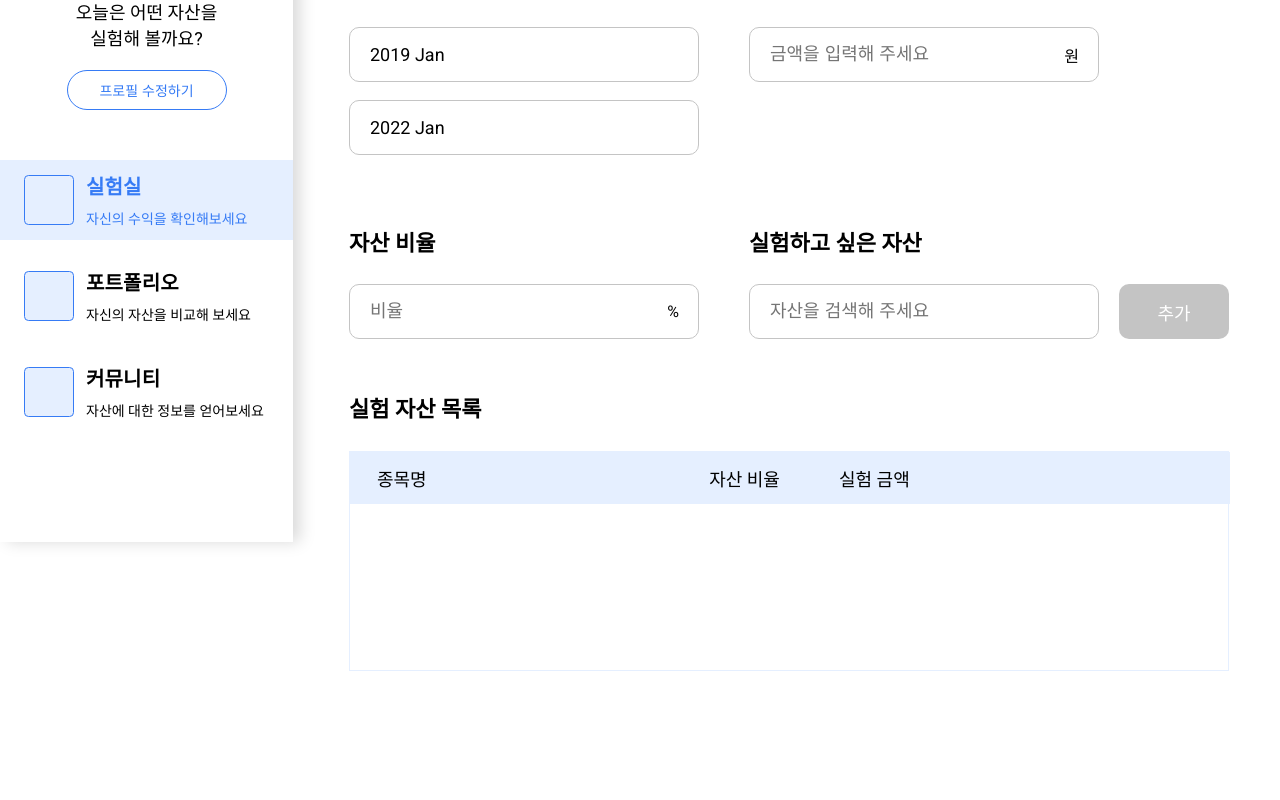
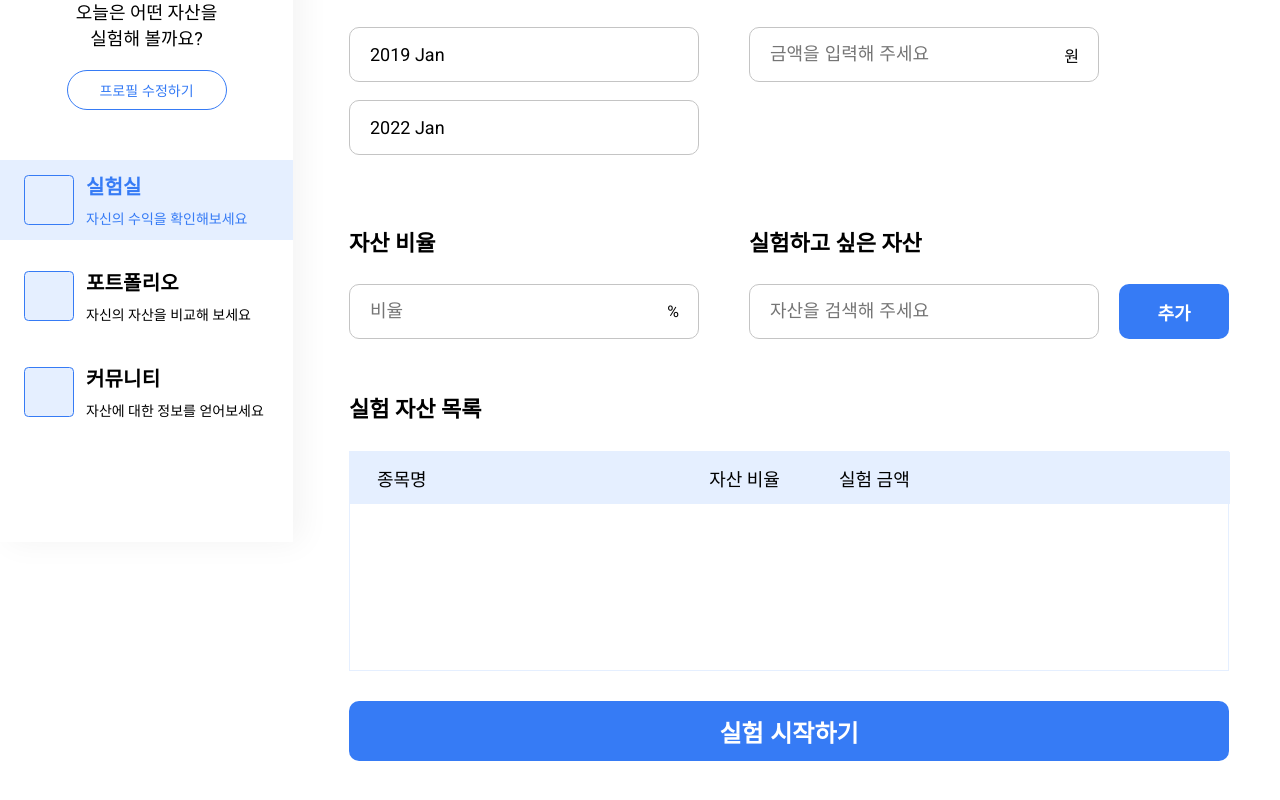
Before and after one commit to oagree0123/backandstock_FE, a React (Create React App) app: page / in a window 1280 px wide. Shown: the part 338-1138 px from the top of the page. Before the commit the page ends 1065 px from the top, so only its background shows below. Built offline with nearby package versions, Linux system fonts and the light colour scheme.

Commit message:
✨ [오예준] 종목검색/백테스팅 서버연결

```diff
--- a/src/components/BackTestForm/BackTestForm.js
+++ b/src/components/BackTestForm/BackTestForm.js
@@ -3,9 +3,10 @@ import { useSelector, useDispatch } from 'react-redux';
 import BackTestList from '../BackTestList/BackTestList';
 import MonthPicker from '../MonthPicker/MonthPicker';
 import StockSearch from '../StockSearch/StockSearch';
-import { FormBottom, FormInput, FormLeft, FormRight, FormTitle, FormTop, FormWrap, MoneyWrap, Won } from './style';
+import { FormBottom, FormInput, FormLeft, FormRight, FormTitle, FormTop, FormWrap, MoneyWrap, Won, BackTextBtn } from './style';
 
 import { actionCreators as testformActions } from '../../redux/modules/testform';
+import { actionCreators as portActions } from '../../redux/modules/port';
 
 const BackTestForm = () => {
   const dispatch = useDispatch();
@@ -41,6 +42,11 @@ const BackTestForm = () => {
         <StockSearch />
       </FormBottom>
       <BackTestList />
+      <BackTextBtn
+        onClick={() => {
+          dispatch(portActions.getResultDB());
+        }}
+      >실험 시작하기</BackTextBtn>
     </FormWrap>
   );
 };
--- a/src/components/BackTestForm/style.js
+++ b/src/components/BackTestForm/style.js
@@ -58,3 +58,14 @@ export const FormInput = styled.input`
   border: 1px solid var(--gray-color);
   border-radius: 10px;
 `;
+
+export const BackTextBtn = styled.button`
+  width: 100%;
+  height: 60px;
+  font-size: var(--font-header);
+  font-weight: 600;
+  color: #fff;
+  background-color: var(--primary-color);
+  border: none;
+  border-radius: 10px;
+`;
--- a/src/components/BackTestList/style.js
+++ b/src/components/BackTestList/style.js
@@ -1,7 +1,7 @@
 import styled from 'styled-components';
 
 export const TestListWrap = styled.div`
-
+  margin-bottom: 30px;
 `;
 
 export const ListTitle = styled.h3`
--- a/src/components/SearchPreview/SearchPreview.js
+++ b/src/components/SearchPreview/SearchPreview.js
@@ -4,7 +4,7 @@ import { PreviewWrap } from './style';
 
 const SearchPreview = (props) => {
   const { _onClick } = props;
-
+  console.log(props.stock_code)
   return (
     <PreviewWrap onClick={_onClick}>
       <p>{props.stock_code}</p>
--- a/src/components/SideTap/style.js
+++ b/src/components/SideTap/style.js
@@ -1,6 +1,8 @@
 import styled from "styled-components";
 
 export const SideTapWrap = styled.div`
+  position: fixed;
+  top: 80px;
   margin: 0;
   width: 293px;
   height: 100vh;
@@ -11,7 +13,7 @@ export const SideTapWrap = styled.div`
   justify-content: flex-start;
   align-items: center;
   background-color: #fff;
-  box-shadow: 7px 0px 15px rgba(0, 0, 0, 0.15);
+  box-shadow: 8px 0px 30px rgba(0, 0, 0, 0.05);
 `;
 
 export const SideUserWrap = styled.div`
--- a/src/components/StockSearch/StockSearch.js
+++ b/src/components/StockSearch/StockSearch.js
@@ -27,11 +27,37 @@ const StockSearch = () => {
   const [stock_search, setStockSearch] = useState("");
   const [stock_name, setStockName] = useState("");
   const [stock_code, setStockCode] = useState("");
+  const [search_list, setSearchList] = useState([]);
 
 
-  let search_list = {
+  /* let search_list = {
     stockName : ["삼성전자", "삼성전기", "삼성엔지니어링", "삼성엔지니어링", "삼성엔지니어링" ],
     stockCode : ["000100", "000200", "000300", "000300", "000300"]
+  } */
+
+  const searchStock = async (search_name) => {
+    if (Number(search_name)) {
+      let list = await axios
+        .get(`http://yuseon.shop/stock/search`, {
+          params: {
+            keyword: search_name,
+            type: "code"
+          }
+      });
+      setSearchList(list.data);
+      console.log(search_list);
+    }
+    else {
+      let list = await axios
+        .get(`http://yuseon.shop/stock/search`, {
+          params: {
+            keyword: search_name,
+            type: "name"
+          }
+      });
+      setSearchList(list.data);
+      console.log(search_list);
+    }
   }
 
   return (
@@ -60,7 +86,7 @@ const StockSearch = () => {
               onChange={(e) => {
                 // 변경 시 검색
                 setStockSearch(e.target.value);
-                //searchStock(e.target.value)
+                searchStock(e.target.value)
                 if(e.target.value==="") {
                   return;
                 }
@@ -70,16 +96,17 @@ const StockSearch = () => {
             />
             {is_open &&
               <PreviewListWrap>
-                {search_list.stockName.map((s, i) => {
+                {search_list.map((s, i) => {
+                  console.log(s)
                   return (
                     <SearchPreview
                       key={i}
-                      stock_name={s}
-                      stock_code={search_list.stockCode[i]}
+                      stock_name={s.stockName}
+                      stock_code={s.stockCode}
                       _onClick={() => {
-                        setStockName(s);
-                        setStockSearch(s);
-                        setStockCode(search_list.stockCode[i]);
+                        setStockName(s.stockName);
+                        setStockSearch(s.stockName);
+                        setStockCode(s.stockCode);
                         setIsOpen(false);
                       }}
                     />
--- a/src/components/StockSearch/style.js
+++ b/src/components/StockSearch/style.js
@@ -75,7 +75,7 @@ export const PreviewListWrap = styled.div`
   top: 60px;
   left: 0;
   width: 100%;
-  max-height: 600px;
+  max-height: 200px;
   display: flex;
   flex-direction: column;
   justify-content: flex-start;
@@ -93,8 +93,9 @@ export const SearchBtn = styled.button`
   width: 110px;
   height: 55px;
   font-size: var(--font-main);
+  font-weight: 600;
   color: #fff;
   border: none;
   border-radius: 10px;
-  background-color: var(--gray-color);
+  background-color: var(--primary-color);
 `;
--- a/src/redux/configStore.js
+++ b/src/redux/configStore.js
@@ -5,12 +5,16 @@ import { connectRouter } from "connected-react-router";
 
 import user from './modules/user';
 import testform from './modules/testform';
+import comment from "./modules/comment";
+import port from "./modules/port";
 
 export const history = createBrowserHistory();
 
 const rootReducer = combineReducers({
   user,
   testform,
+  port,
+  comment,
   router: connectRouter(history),
 });
 
--- /dev/null
+++ b/src/redux/modules/port.js
@@ -0,0 +1,50 @@
+import { createAction, handleActions } from "redux-actions";
+import { produce } from "immer";
+import axios from "axios";
+import moment from "moment";
+
+// actions
+const GET_RESULT = "GET_RESULT";
+
+// action creators
+const getResult = createAction(GET_RESULT, () => ({}));
+
+// initialState
+const initialState = {};
+
+// middleware
+const getResultDB = () => {
+  return async function (dispatch, getState, { history }) {
+    let end = getState().testform.end_date
+    end = moment(end).add("1", "M").format('YYYY-MM-DD');
+
+    let data = {
+      startDate : getState().testform.start_date,
+      endDate : end,
+      seedMoney : parseFloat(getState().testform.init_money),
+      stockList : getState().testform.stockList,
+      ratioList : getState().testform.ratioList,
+    }
+    console.log(data);
+
+    const test_result = await axios.post(`http://yuseon.shop/port/result`, data)
+
+    console.log(test_result);
+  };
+};
+
+// reducer
+export default handleActions(
+  {
+    [GET_RESULT]: (state, action) => produce(state, (draft) => {}),
+  },
+  initialState
+);
+
+// action creator export
+const actionCreators = {
+  getResult,
+  getResultDB,
+}
+
+export { actionCreators };
--- a/src/shared/App.js
+++ b/src/shared/App.js
@@ -54,6 +54,7 @@ const ContentWrap = styled.div`
 `;
 
 const RouteWrap = styled.div`
+  margin-left: 293px;
   padding: 44px 0px 56px 56px;
 `;
 
```
Also changed, not shown: src/redux/modules/comment.js (renamed from src/redux/comment.js).
